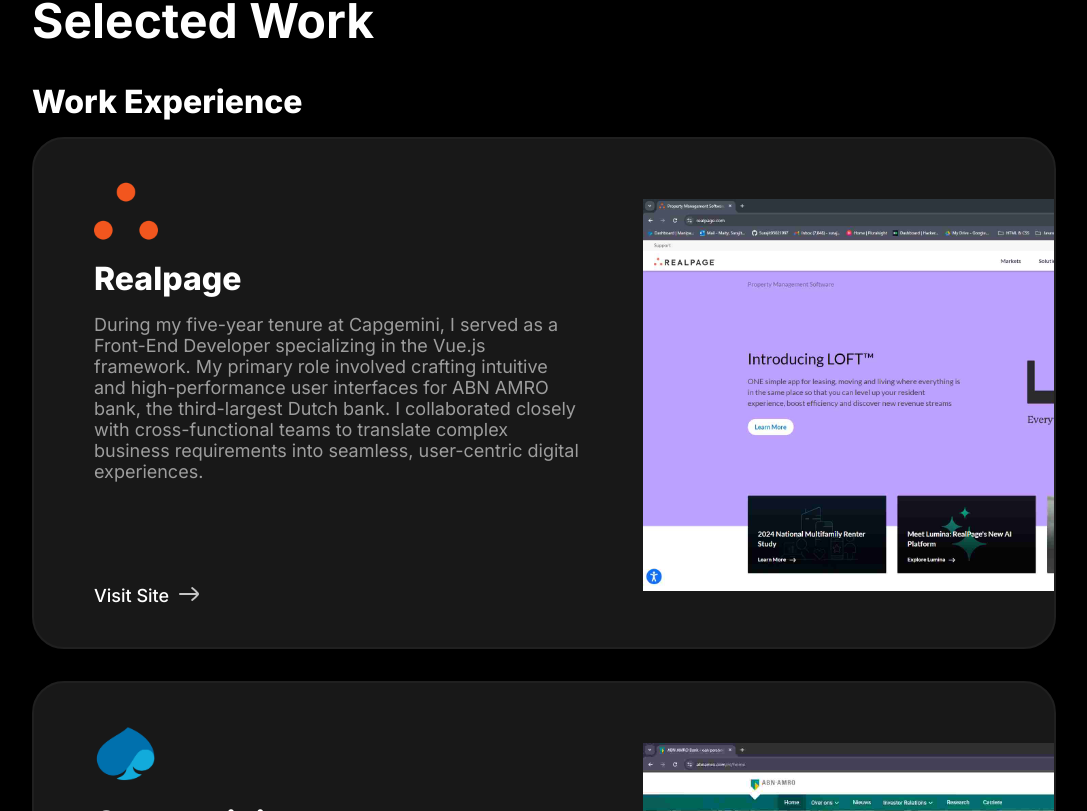
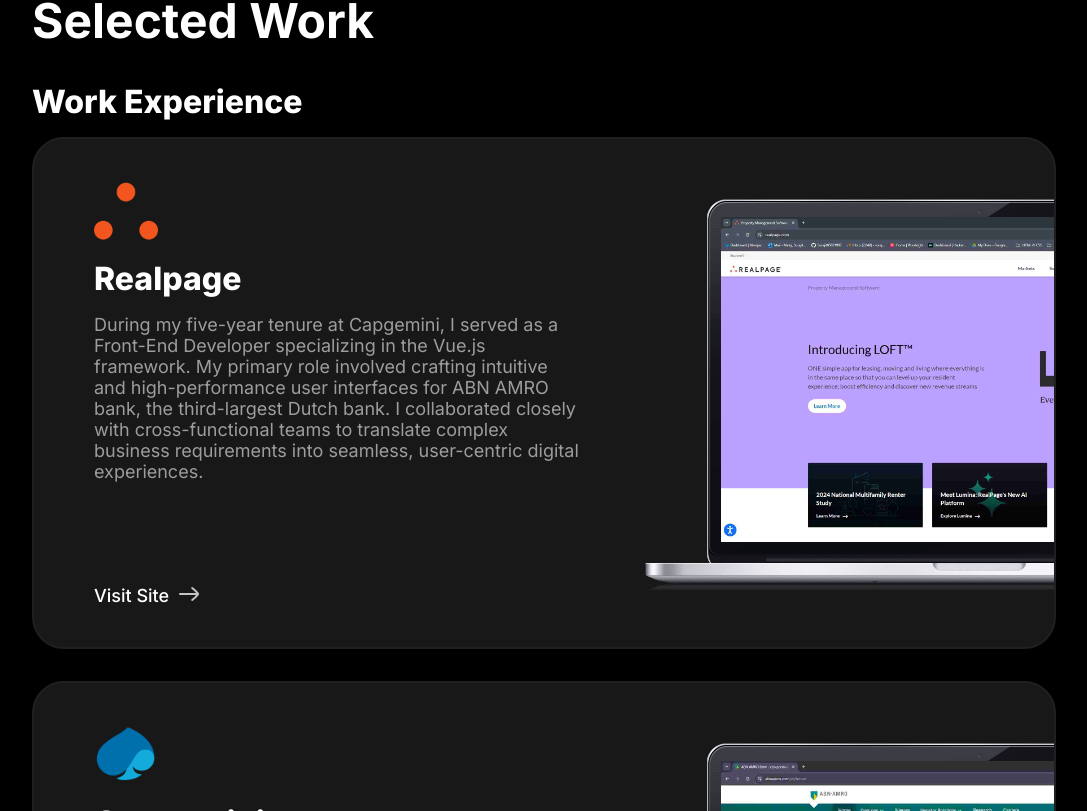
Before and after one commit to Surajit05021997/surajit-frontend-dev, a React (Vite) app: page / in a window 1280 px wide. Shown: the part 809-1620 px from the top of the page, without its empty margins (96-1183 px from the left). Built offline with nearby package versions, Linux system fonts and the light colour scheme.

Commit message:
upadted work card

```diff
--- a/src/components/shared/WorkCard.jsx
+++ b/src/components/shared/WorkCard.jsx
@@ -2,6 +2,7 @@
 import { useSelector } from 'react-redux';
 import PropTypes from 'prop-types';
 import getImageUrl from '../../utils/getImageUrl';
+import laptopPlaceholder from '../../assets/images/LaptopPlaceholder.png';
 import arrowRightDark from '../../assets/icons/arrowRightDark.svg';
 import arrowRightLight from '../../assets/icons/arrowRightLight.svg';
 
@@ -24,8 +25,9 @@
       </div>
       {
         siteImageName ? (
-          <div className="site-image">
-            <img src={getImageUrl('/src/assets/work', siteImageName)} alt="" />
+          <div className="image">
+            <img className="laptop-placeholder" src={laptopPlaceholder} alt="Laptop placeholder" />
+            <img className="site-image" src={getImageUrl('/src/assets/work', siteImageName)} alt="" />
           </div>
         ) : ('')
       }
--- a/src/components/shared/WorkCard.scss
+++ b/src/components/shared/WorkCard.scss
@@ -44,14 +44,22 @@
     }
   }
 
-  .site-image {
+  .image {
     position: relative;
 
-    img {
+    .laptop-placeholder {
       position: absolute;
       max-width: unset;
       height: 24.5rem;
       top: 3.75rem;
     }
+
+    .site-image {
+      position: absolute;
+      height: 20.3125rem;
+      top: 4.875rem;
+      left: 4.875rem;
+      max-width: unset;
+    }
   }
 }
```
Also changed, not shown: src/assets/images/LaptopPlaceholder.png (added).
